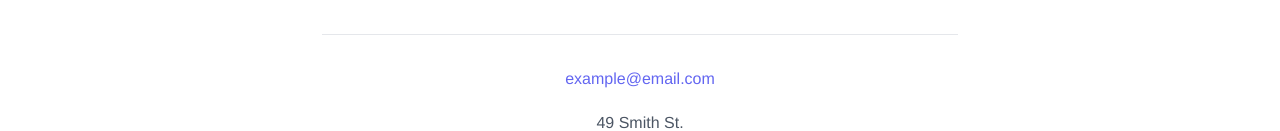
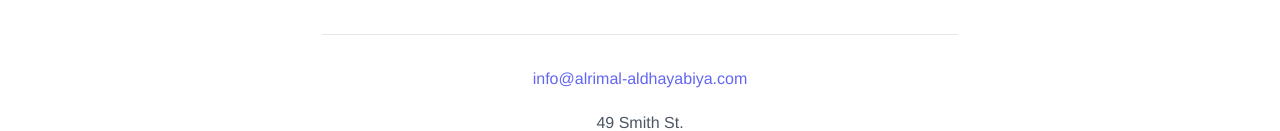
Before and after one commit to husseinTalal2/remal, a Next.js app: page /contact in a window 1280 px wide. Shown: the part 670-801 px from the top of the page. Built offline with nearby package versions, Linux system fonts and the light colour scheme.

Commit message:
adding contact form functionality

```diff
--- a/pages/contact/index.js
+++ b/pages/contact/index.js
@@ -1,8 +1,21 @@
 import React from "react";
 import Footer from "../../components/Footer/Footer";
 import Navbar from "../../components/Navbar/Navbar";
+import emailjs from 'emailjs-com';
 
 function index() {
+    const sendEmail = (e) => {
+        e.preventDefault();
+
+        emailjs.sendForm('service_mxydsfb', 'template_3d1cyn5', e.target, 'user_5X6CajhDjKCwrtOu5WaYy')
+          .then((result) => {
+              alert("your message sent successfully");
+          }, (error) => {
+              alert(error.text)
+              console.log(error.text);
+          });
+    }
+
     return (
         <>
             <Navbar />
@@ -19,7 +32,7 @@ function index() {
                             </p>
                         </div>
                         <div className="lg:w-1/2 md:w-2/3 mx-auto">
-                            <div className="flex flex-wrap -m-2">
+                            <form className="flex flex-wrap -m-2" onSubmit={sendEmail}>
                                 <div className="p-2 w-1/2">
                                     <div className="relative">
                                         <label
@@ -68,13 +81,13 @@ function index() {
                                     </div>
                                 </div>
                                 <div className="p-2 w-full">
-                                    <button className="flex mx-auto text-white bg-indigo-500 border-0 py-2 px-8 focus:outline-none hover:bg-indigo-600 rounded text-lg">
+                                    <button type="submit" className="flex mx-auto text-white bg-indigo-500 border-0 py-2 px-8 focus:outline-none hover:bg-indigo-600 rounded text-lg">
                                         SEND
                                     </button>
                                 </div>
                                 <div className="p-2 w-full pt-8 mt-8 border-t border-gray-200 text-center">
-                                    <a className="text-indigo-500">
-                                        example@email.com
+                                    <a href="mailto:info@alrimal-aldhayabiya.com" className="text-indigo-500">
+                                      info@alrimal-aldhayabiya.com
                                     </a>
                                     <p className="leading-normal my-5">
                                         49 Smith St.
@@ -141,7 +154,7 @@ function index() {
                                         </a>
                                     </span>
                                 </div>
-                            </div>
+                            </form>
                         </div>
                     </div>
                 </section>
```
